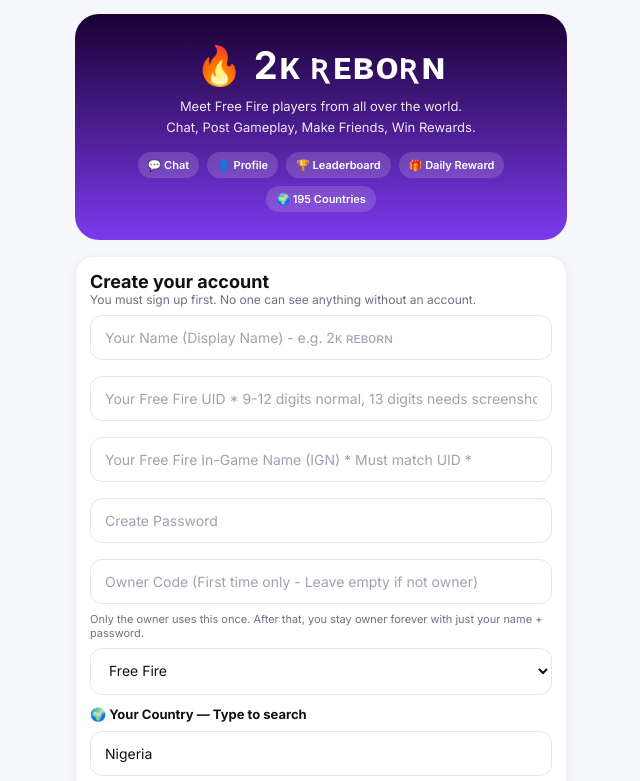
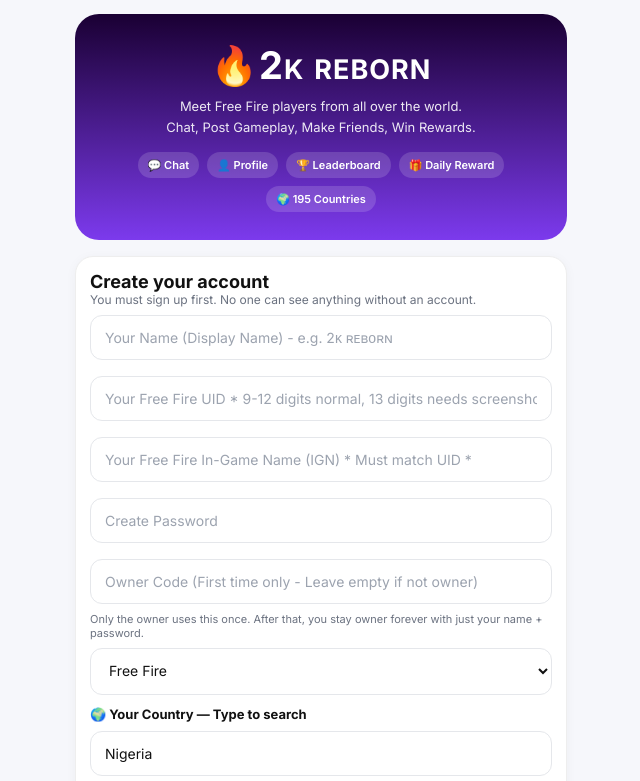
Before and after one commit to Golden10-rgb/2k-Reborn-Squad, a plain HTML site: page index.html in a window 1280 px wide. Shown: the top 781 px of the page, without its empty margins (319-959 px from the left). Drawn offline with Linux system fonts and the light colour scheme.

Commit message:
Update index.html

```diff
--- a/index.html
+++ b/index.html
@@ -75,7 +75,7 @@ nav button.active{color:#7c3aed;background:#f5f3ff}
 </div>
 
 <div id="authPage" class="page active">
-  <div class="authHero"><h1>🔥 2ᴋ ʀᴇʙᴏʀɴ</h1><p>Meet Free Fire players from all over the world.<br>Chat, Post Gameplay, Make Friends, Win Rewards.</p><div class="featureList"><span>💬 Chat</span><span>👤 Profile</span><span>🏆 Leaderboard</span><span>🎁 Daily Reward</span><span>🌍 195 Countries</span></div></div>
+  <div class="authHero"><h1>🔥2k reborn</h1><p>Meet Free Fire players from all over the world.<br>Chat, Post Gameplay, Make Friends, Win Rewards.</p><div class="featureList"><span>💬 Chat</span><span>👤 Profile</span><span>🏆 Leaderboard</span><span>🎁 Daily Reward</span><span>🌍 195 Countries</span></div></div>
   <div class="card"><h3 style="font-size:18px">Create your account</h3><p class="muted">You must sign up first. No one can see anything without an account.</p>
   <input id="regName" placeholder="Your Name (Display Name) - e.g. 2ᴋ ʀᴇʙᴏʀɴ">
   <input id="regUID" placeholder="Your Free Fire UID * 9-12 digits normal, 13 digits needs screenshot *" oninput="liveCheckUID(this.value)">
```
